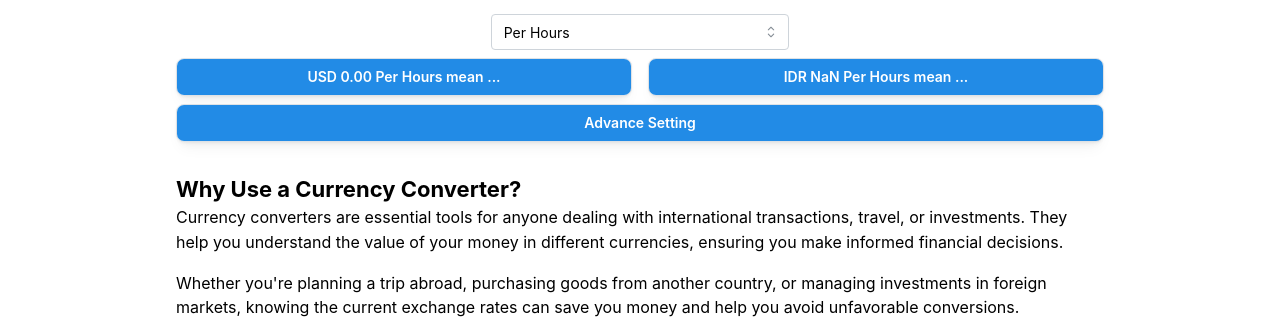
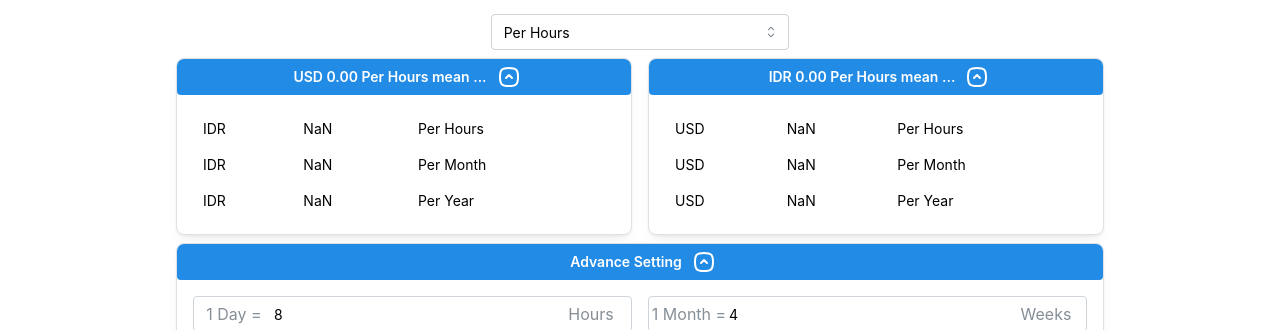
Before and after one commit to habibsyuhada/freetool, a Next.js app: page /currency-salary-converter in a window 1280 px wide. Shown: the part 300-630 px from the top of the page. Built offline with nearby package versions, Linux system fonts and the light colour scheme; no server answers; the database is empty.

Commit message:
Fix bug salary conveter

```diff
--- a/src/pages/currency-salary-converter.tsx
+++ b/src/pages/currency-salary-converter.tsx
@@ -1,8 +1,9 @@
 import { useState, useEffect, useCallback } from "react";
 import { useDisclosure } from "@mantine/hooks";
-import { Container, Title, TextInput, Select, Table, Alert, SimpleGrid, Grid, Card, Button, Collapse, Text, Box } from "@mantine/core";
+import { Container, Title, TextInput, Select, Table, Alert, SimpleGrid, Grid, Card, Button, Collapse, Text, Box, Flex } from "@mantine/core";
 import axios from "axios";
 import Layout from "@/components/layout/Layout";
+import { IconSquareRoundedChevronDown, IconSquareRoundedChevronUp } from '@tabler/icons-react';
 
 interface Currency {
   code: string;
@@ -21,9 +22,9 @@ const CurrencyConverter = () => {
   const [searchValueFrom, setSearchValueFrom] = useState("");
   const [searchValueTo, setSearchValueTo] = useState("");
   const [time, setTime] = useState("Per Hours");
-  const [isCollapseFromOpen, { toggle: toggleCollapseFromOpen }] = useDisclosure(false);
-  const [isCollapseToOpen, { toggle: toggleCollapseToOpen }] = useDisclosure(false);
-  const [isAdvanceSettingOpen, { toggle: toggleAdvanceSettingOpen }] = useDisclosure(false);
+  const [isCollapseFromOpen, { toggle: toggleCollapseFromOpen }] = useDisclosure(true);
+  const [isCollapseToOpen, { toggle: toggleCollapseToOpen }] = useDisclosure(true);
+  const [isAdvanceSettingOpen, { toggle: toggleAdvanceSettingOpen }] = useDisclosure(true);
   const [fromHoursTable, setFromHoursTable] = useState("0");
   const [fromMonthTable, setFromMonthTable] = useState("0");
   const [fromYearTable, setFromYearTable] = useState("0");
@@ -117,7 +118,10 @@ const CurrencyConverter = () => {
     setAmountFrom(value);
 
     const rate = rateConversion[toCurrency];
-    const conversion = parseValue * rate;
+    let conversion = parseValue * rate;
+    if (isNaN(conversion)) {
+      conversion = 0;
+    }
     setAmountTo(formatNumber(conversion));
     handleTableInformation(numericValue, "from");
   };
@@ -287,7 +291,7 @@ const CurrencyConverter = () => {
           <Grid.Col span={{ base: 12, sm: 6 }}>
             <Card withBorder shadow="sm" radius="md">
               <Card.Section>
-                <Button fullWidth onClick={toggleCollapseFromOpen}>
+                <Button fullWidth onClick={toggleCollapseFromOpen} rightSection={isCollapseFromOpen ? <IconSquareRoundedChevronUp /> : <IconSquareRoundedChevronDown />}>
                   {fromCurrency} {formatNumber(parseFloat(String(amountFrom).replace(/,/g, "")))} {time} mean ...
                 </Button>
               </Card.Section>
@@ -321,7 +325,7 @@ const CurrencyConverter = () => {
           <Grid.Col span={{ base: 12, sm: 6 }}>
             <Card withBorder shadow="sm" radius="md">
               <Card.Section>
-                <Button fullWidth onClick={toggleCollapseToOpen}>
+                <Button fullWidth onClick={toggleCollapseToOpen} rightSection={isCollapseToOpen ? <IconSquareRoundedChevronUp /> : <IconSquareRoundedChevronDown />}>
                   {toCurrency} {formatNumber(parseFloat(String(amountTo).replace(/,/g, "")))} {time} mean ...
                 </Button>
               </Card.Section>
@@ -358,7 +362,7 @@ const CurrencyConverter = () => {
           <Grid.Col span={{ base: 12 }}>
             <Card withBorder shadow="sm" radius="md">
               <Card.Section>
-                <Button fullWidth onClick={toggleAdvanceSettingOpen}>
+                <Button fullWidth onClick={toggleAdvanceSettingOpen} rightSection={isAdvanceSettingOpen ? <IconSquareRoundedChevronUp /> : <IconSquareRoundedChevronDown />}>
                   Advance Setting
                 </Button>
               </Card.Section>
```
